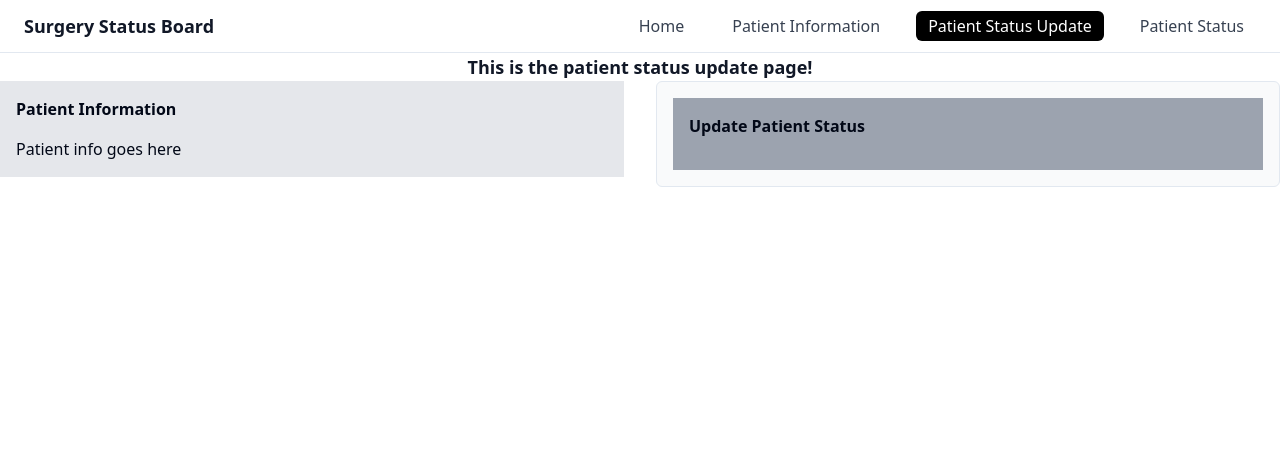
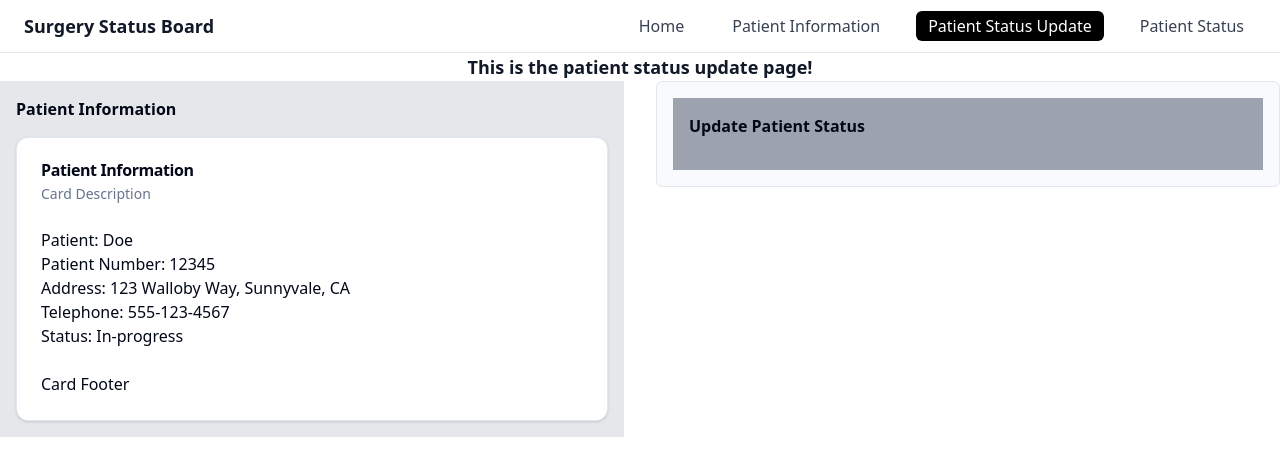
Before and after one commit to chingu-voyages/V56-tier1-team-01, a React (Vite) app: page /patient-status-update in a window 1280 px wide. Shown: the top 476 px of the page. Built offline with nearby package versions, Linux system fonts and the light colour scheme.

Commit message:
add basic patient card

```diff
--- a/src/components/ui/PatientInformationCard.jsx
+++ b/src/components/ui/PatientInformationCard.jsx
@@ -8,16 +8,31 @@ import {
   CardTitle,
 } from "@/components/ui/card";
 
-export default function PatientInformationCard() {
+export default function PatientInformationCard({ patient }) {
+  const displayPatient = {
+    firstName: patient.firstName || "N/A",
+    lastName: patient.lastName || "N/A",
+    patientNumber: patient.patientNumber || "N/A",
+    status: patient.status || "N/A",
+    address: `${patient.address || "N/A"}, ${patient.city || "N/A"}, ${
+      patient.state || "N/A"
+    }`,
+    telephone: patient.telephone || "N/A",
+  };
   return (
     <Card>
       <CardHeader>
-        <CardTitle>Card Title</CardTitle>
+        <CardTitle>Patient Information</CardTitle>
         <CardDescription>Card Description</CardDescription>
-        <CardAction>Card Action</CardAction>
       </CardHeader>
       <CardContent>
-        <p>Card Content</p>
+        <p>
+          Patient: {displayPatient.firstname} {displayPatient.lastName}
+        </p>
+        <p>Patient Number: {displayPatient.patientNumber}</p>
+        <p>Address: {displayPatient.address}</p>
+        <p>Telephone: {displayPatient.telephone}</p>
+        <p>Status: {displayPatient.status}</p>
       </CardContent>
       <CardFooter>
         <p>Card Footer</p>
--- a/src/pages/PatientStatusUpdate.jsx
+++ b/src/pages/PatientStatusUpdate.jsx
@@ -3,11 +3,11 @@ import PatientInformationCard from "../components/ui/PatientInformationCard";
 
 const patient = {
   patientNumber: "12345",
-  firstName: "Ada",
-  lastName: "Lovelace",
-  address: "123 Logic Way",
-  city: "Calc City",
-  state: "AL",
+  firstName: "Jane",
+  lastName: "Doe",
+  address: "123 Walloby Way",
+  city: "Sunnyvale",
+  state: "CA",
   telephone: "555-123-4567",
   status: "In-progress",
 };
@@ -21,7 +21,9 @@ export default function PatientStatusUpdate() {
       <div className="grid grid-cols-1 md:grid-cols-2 gap-8 items-start">
         <div className="bg-gray-200 p-4">
           <h2 className="text-base font-semibold mb-4">Patient Information</h2>
-          <div>Patient info goes here</div>
+          <div>
+            <PatientInformationCard patient={patient} />
+          </div>
         </div>
         <div className="bg-gray-50 border rounded-md p-4">
           <div className="bg-gray-400 p-4">
```
